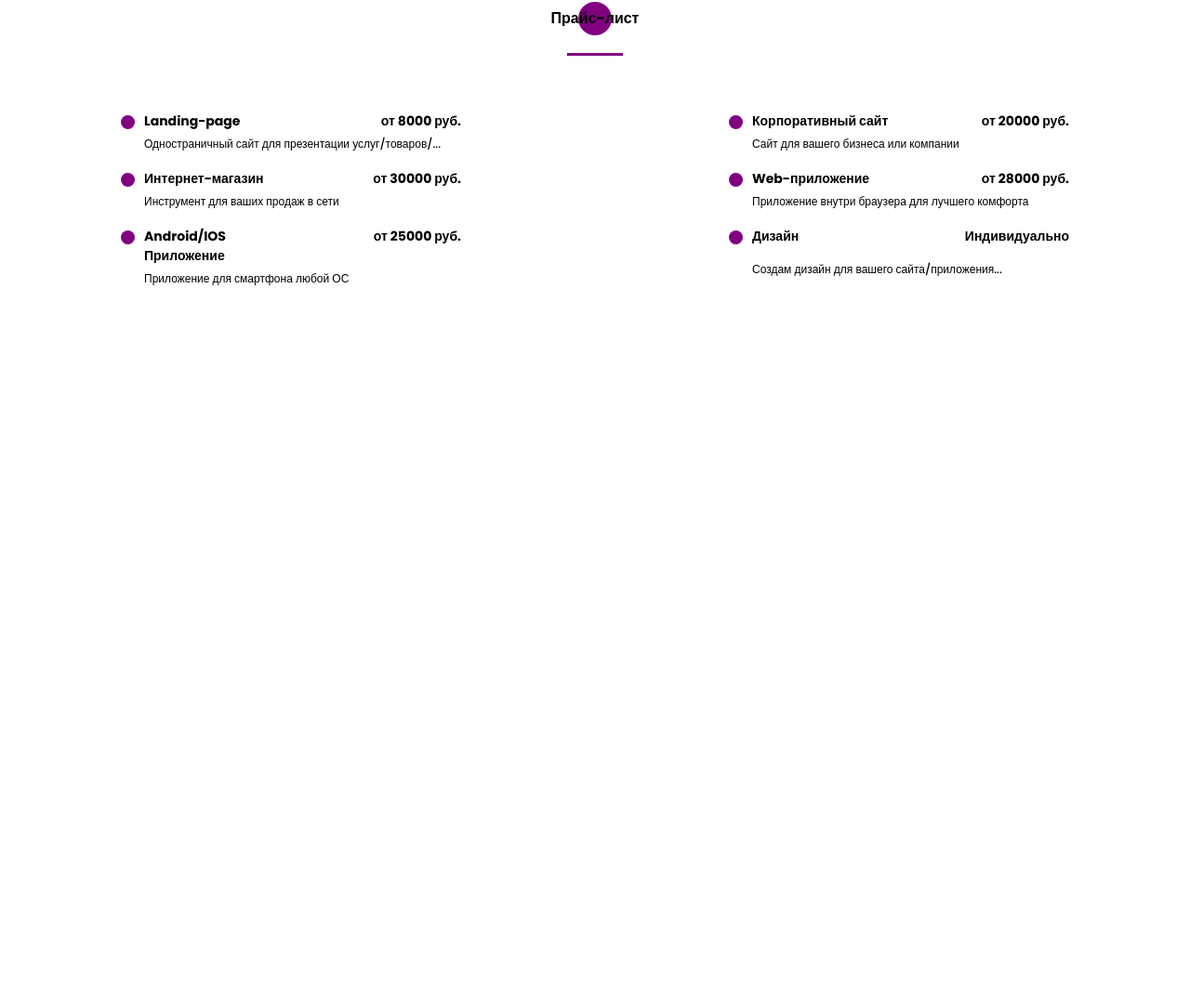
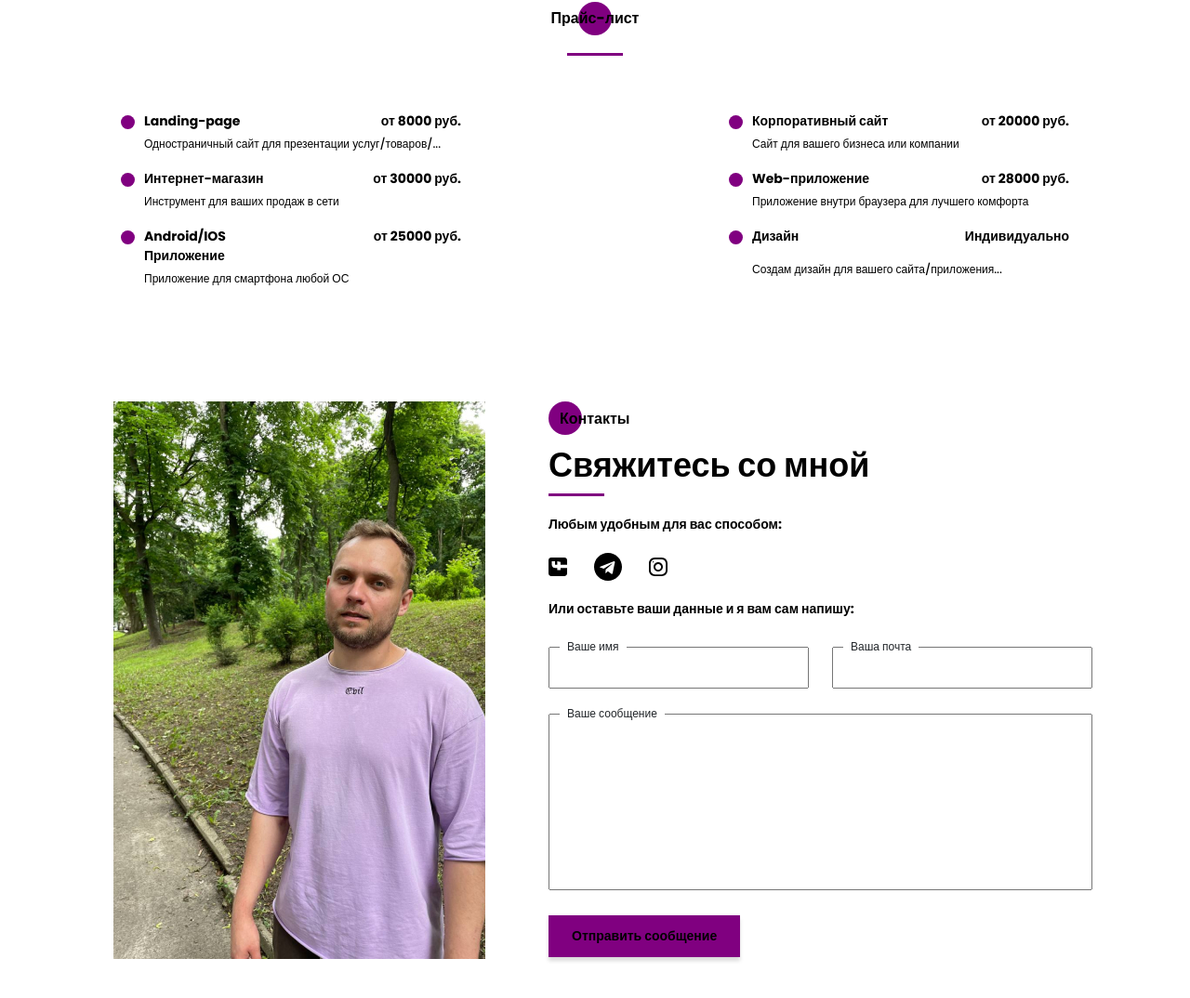
Before and after one commit to Vvlaad/Portfolio_project, a website: page src/index.html in a window 1280 px wide. Shown: the part 4216-5290 px from the top of the page at 93% size. Before the commit the page ends 4528 px from the top, so only its background shows below. Drawn offline with nearby package versions, Linux system fonts and the light colour scheme; files that its build step writes are made by us from their sources; files whose address does not match are found by name.

Commit message:
all sections done

```diff
--- a/src/index.html
+++ b/src/index.html
@@ -414,6 +414,58 @@
         </div>
     </section>
 
+    <section class="contacts">
+        <div class="container">
+            <div class="contacts__wrapper">
+                <div class="contacts__photo">
+                    <img src="img/main_photog.jpg" alt="photo">
+                </div>
+                <div class="contacts__descr">
+                    <h2 class="title title_fz16 contacts__title">Контакты</h2>
+                    <div class="title title_fz36 contacts__subtitle">Свяжитесь со мной</div>
+                    <div class="divider"></div>
+                    <div class="title title_fz14 contacts__text">
+                        Любым удобным для вас способом:
+                    </div>
+                    <div class="contacts__social">
+                        <a href="#" class="contacts__link">
+                            <img src="icons/social/facebook.svg" alt="facebook">
+                        </a>
+                        <a href="#" class="contacts__link">
+                            <img src="icons/social/telegram.svg" alt="telegram">
+                        </a>
+                        <a href="#" class="contacts__link">
+                            <img src="icons/social/instagram.svg" alt="instagram">
+                        </a>
+                    </div>
+
+                    <div class="title title_fz14 contacts__text">
+                       Или оставьте ваши данные и я вам сам напишу:
+                    </div>
+
+                    <form action="#" class="contacts__form">
+                        <div class="contacts__input">
+                            <input name="name" id="name" type="text">
+                            <label for="name">Ваше имя</label>
+                        </div>
+                        <div class="contacts__input">
+                            <input name="email" id="email" type="email">
+                            <label for="email">Ваша почта</label>
+                        </div>
+
+                        <div class="contacts__textarea">
+                            <textarea name="text" id="text"></textarea>
+                            <label for="text">Ваше сообщение</label>
+                        </div>
+                        <div>
+                            <button class="contacts__btn btn">Отправить сообщение</button>
+                        </div>
+                    </form>
+                </div>
+            </div>
+        </div>
+    </section>
+
 
     <script src="js/script.js"></script>
 </body>
--- /dev/null
+++ b/src/sass/blocks/_contacts.scss
@@ -0,0 +1,80 @@
+.contacts {
+    padding: 120px 0 90px 0;
+    &__wrapper {
+        padding: 0 35px 0 52px;
+        display: grid;
+        grid-template-columns: 400px 585px;
+        justify-content: space-between;
+    }
+    &__photo {
+        img {
+            width: 100%;
+        }
+    }
+    &__descr {
+        padding-top: 6px;
+        .divider {
+            margin: 0;
+        }
+    }
+
+    &__title {
+        position: relative;
+        padding: 1px 0 0 12px;
+        @include before_circle;
+    }
+    &__text, &__social {
+        margin-top: 20px;
+    }
+    &__link {
+        margin-right: 25px;
+        img {
+            max-width: 30px;
+            max-height: 30px;
+        }
+    }
+    &__form {
+        margin-top: 30px;
+        display: grid;
+        grid-template: 45px 190px 45px / repeat(2, 280px);
+        justify-content: space-between;
+        row-gap: 27px;
+        label {
+            display: block;
+            position: absolute;
+            height: 18px;
+            padding: 0 8px;
+            background-color: #fff;
+            font-size: 12px;
+            margin-bottom: 0;
+            top: -9px;
+            left: 12px;
+        }
+    }
+    &__input {
+        position: relative;
+       input {
+            width: 100%;
+            height: 100%;
+            padding-left: 0 20px;
+            font-size: 12px;
+        }
+    }
+    &__textarea {
+        position: relative;
+        grid-column: 1 / 3;
+        textarea {
+            width: 100%;
+            height: 100%;
+            resize: none;
+            padding-left: 20px;
+            font-size: 12px;
+        }
+    }
+    &__btn {
+        border: none;
+        font-weight: bold;
+        font-size: 14px;
+        line-height: 21px;
+    }
+}
--- a/src/sass/style.scss
+++ b/src/sass/style.scss
@@ -31,3 +31,4 @@
 @import 'blocks/skill';
 @import 'blocks/portfolio';
 @import 'blocks/price';
+@import 'blocks/contacts';
```
Also changed, not shown: dist/css/style.min.css, dist/index.html.
